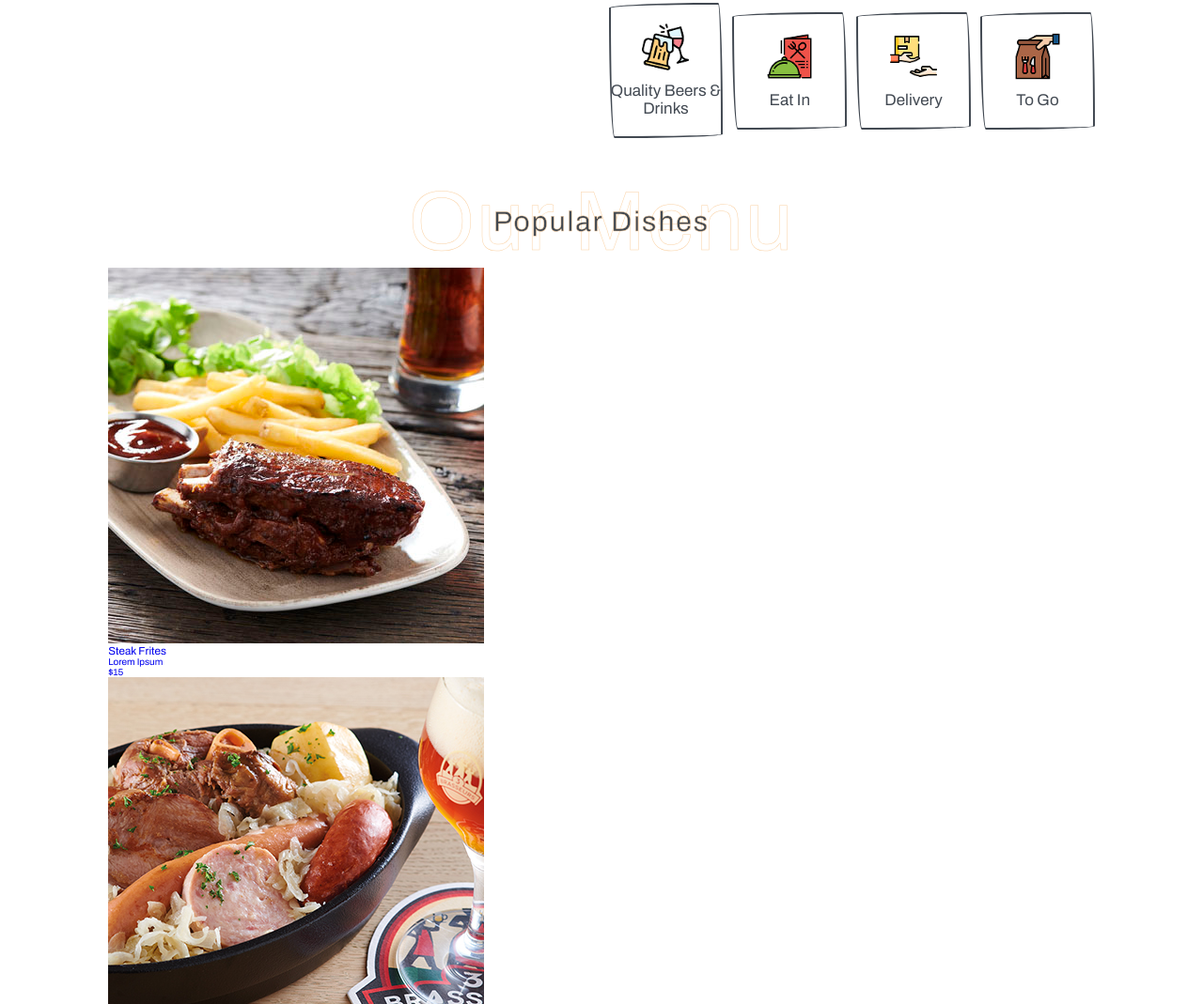
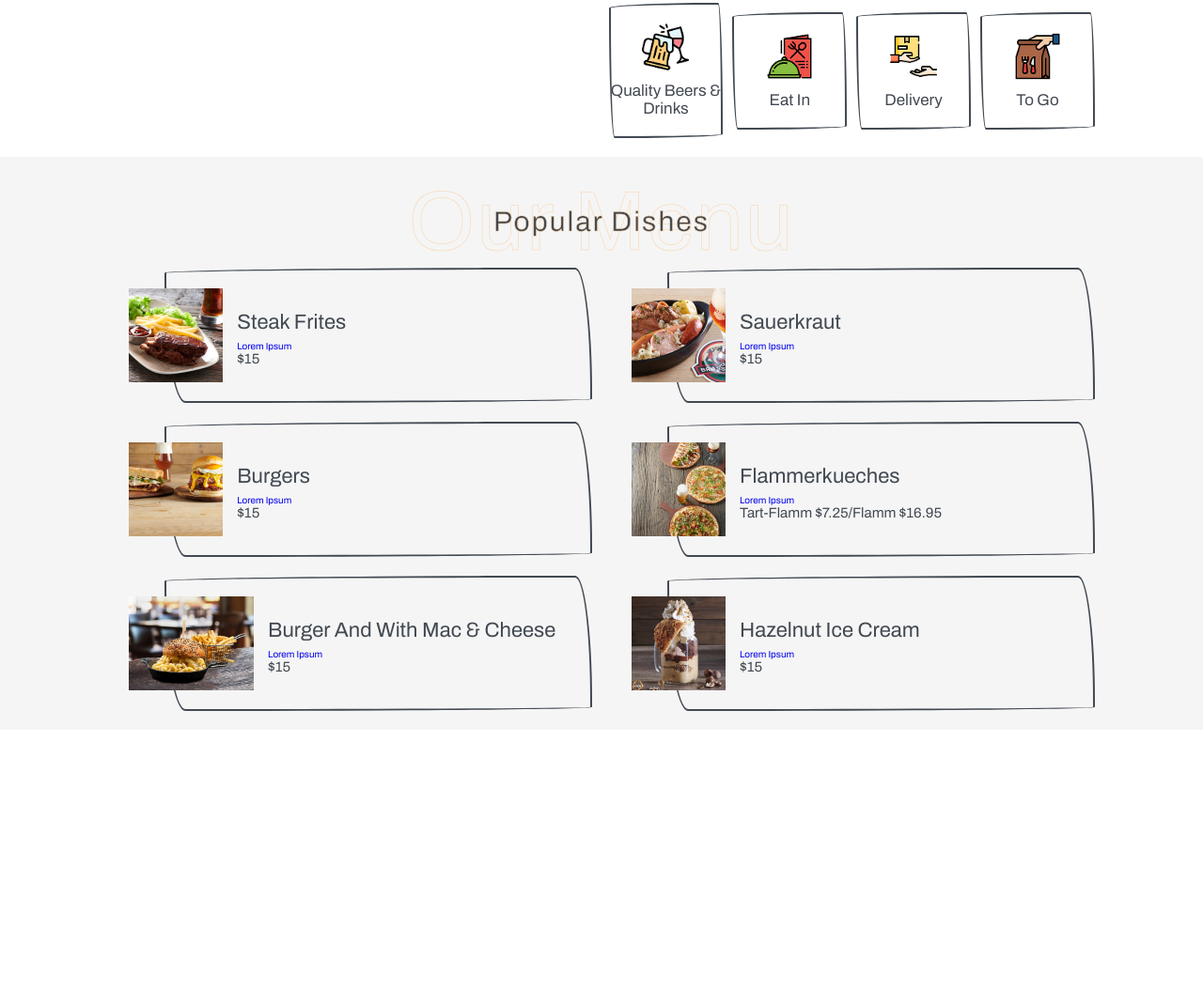
Before and after one commit to ShanieshaJ/3brewers-landing-page, a plain HTML site: page index.html in a window 1280 px wide. Shown: the part 1731-2800 px from the top of the page at 94% size. After the commit the page ends 2508 px from the top, so only its background shows below. Drawn offline with Linux system fonts and the light colour scheme.

Commit message:
Added style to the menu section

```diff
--- a/index.html
+++ b/index.html
@@ -216,6 +216,53 @@
 
       .about .row .content .icons-container .icons h3 {
         font-size: 1.7rem;
+        color: var(--bluegrey);
+        padding-top: 1rem;
+      }
+
+      /* Menu section */
+      .menu {
+        background-color: whitesmoke;
+        background-position: center;
+        background-size: cover;
+      }
+
+      .menu .box-container {
+        display: flex;
+        flex-wrap: wrap;
+        gap: 2rem;
+        justify-content: center;
+      }
+
+      .menu .box-container .box {
+        display: flex;
+        flex: 1 1 42rem;
+        padding: 2rem;
+        align-items: center;
+        gap: 1.5rem;
+        border: var(--border);
+        border-radius: var(--border-radius);
+        margin-left: 6rem;
+      }
+
+      .menu .box-container .box:hover {
+        border: var(--border-hover);
+        border-radius: var(--border-radius-hover);
+      }
+
+      .menu .box-container .box img {
+        height: 10rem;
+        margin-left: -6rem;
+      }
+
+      .menu .box-container .box .content h3 {
+        font-size: 2.2rem;
+        color: var(--bluegrey);
+        line-height: 1.8;
+      }
+
+      .menu .box-container .box .content span {
+        font-size: 1.5rem;
         color: var(--bluegrey);
         padding-top: 1rem;
       }
@@ -503,7 +550,7 @@
           <div class="content">
             <h3>flammerkueches</h3>
             <p>lorem ipsum</p>
-            <span>$15</span>
+            <span>Tart-Flamm $7.25</span><span class="more">/Flamm $16.95</span>
           </div>
         </a>
 
```
